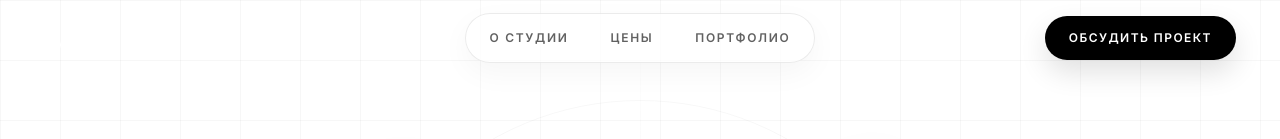
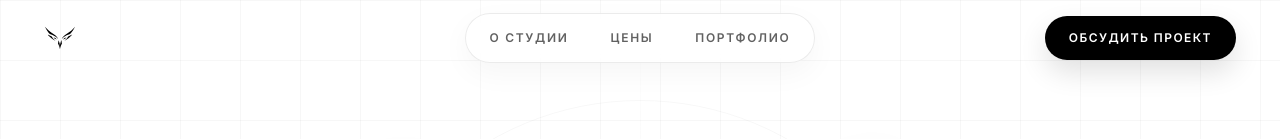
Before and after one commit to egorbagramyan0-bot/sirin, a React (Vite) app: page / in a window 1280 px wide. Shown: the top 139 px of the page. Built offline with nearby package versions, Linux system fonts and the light colour scheme.

Commit message:
Change header mini-logo color behavior to dynamic black/white based on activeIndex

```diff
--- a/src/components/Header.jsx
+++ b/src/components/Header.jsx
@@ -46,6 +46,7 @@ export default function Header({ onNavigate, onLogoClick, onPortfolioFromHero, a
           <img
             src="/sirin_symbol_only.svg"
             alt="SIRIN logo"
+            className={activeIndex === 4 ? "invert" : ""}
           />
         </button>
 
--- a/src/index.css
+++ b/src/index.css
@@ -163,7 +163,6 @@ html.lenis, html.lenis body {
   width: 28px; /* Mobile width: 26-30px */
   height: auto;
   opacity: 1;
-  mix-blend-mode: difference;
   transition: opacity 0.25s ease, transform 0.25s ease;
   outline: none;
 }
@@ -177,7 +176,6 @@ html.lenis, html.lenis body {
   width: 100%;
   height: auto;
   object-fit: contain;
-  filter: invert(1);
 }
 
 @media (min-width: 768px) {
```
